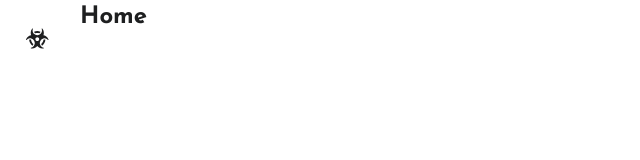
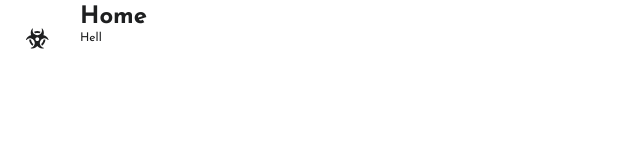
Before and after one commit to wolftrax5/wolftrax5, a React (Create React App) app: page / in a window 1280 px wide. Shown: the top 160 px of the page, without its empty margins (0-640 px from the left). Built offline with nearby package versions, Linux system fonts and the light colour scheme.

Commit message:
Add details

```diff
--- a/src/components/Typer/index.js
+++ b/src/components/Typer/index.js
@@ -118,21 +118,21 @@ function useTypeTexts(words = ['hello', 'word'], typeDelay = 200) {
   const { text, typeDone } = useTypeText(wordsState.currentWord, typeDelay);
 
   const canChaneWord = () => {
-    if (typeDone && !wordsState.endWords) {
+    if (typeDone) {
       dispatchWord({ type: 'NEXT_WORD' });
     }
   };
 
-  useEffect(canChaneWord, [typeDone, wordsState.endWords]);
+  useEffect(canChaneWord, [typeDone]);
 
   return { text };
 }
 
 export const TypingComponent = ({
-  wordsToType = 'Hello wolftrax',
+  wordsToType = ['Hello', 'Typer'],
   delay = 1000,
 }) => {
-  const { text } = useTypeTexts(['WORD', 'HELL'], delay);
+  const { text } = useTypeTexts(wordsToType, delay);
 
   return (
     <TextContainer>
--- a/src/components/Typer/styles.js
+++ b/src/components/Typer/styles.js
@@ -10,5 +10,5 @@ export const TextContainer = styled.span`
   text-align: center;
 `;
 export const Cursor = styled.span`
-  ${blink({ time: '1s' })}
+  ${blink({ time: '0.8s' })}
 `;
--- a/src/pages/Home/index.js
+++ b/src/pages/Home/index.js
@@ -1,8 +1,11 @@
+import { format } from 'prettier';
 import React from 'react';
 import { AppLayout } from '../../components/AppLayout';
+import { TypingComponent } from '../../components/Typer';
 
 export const Home = () => (
   <AppLayout>
     <h1>Home</h1>
+    <TypingComponent />
   </AppLayout>
 );
```
